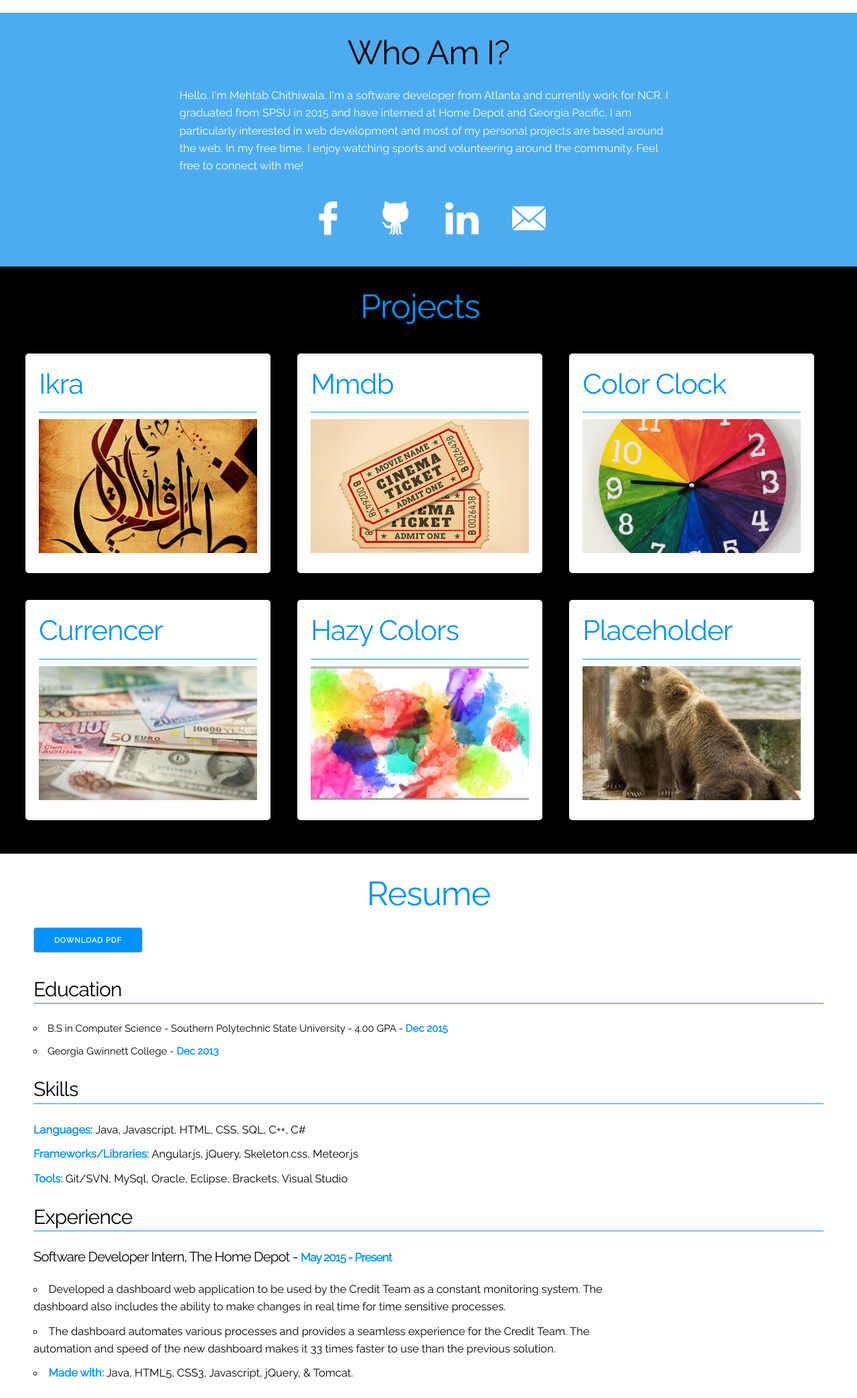
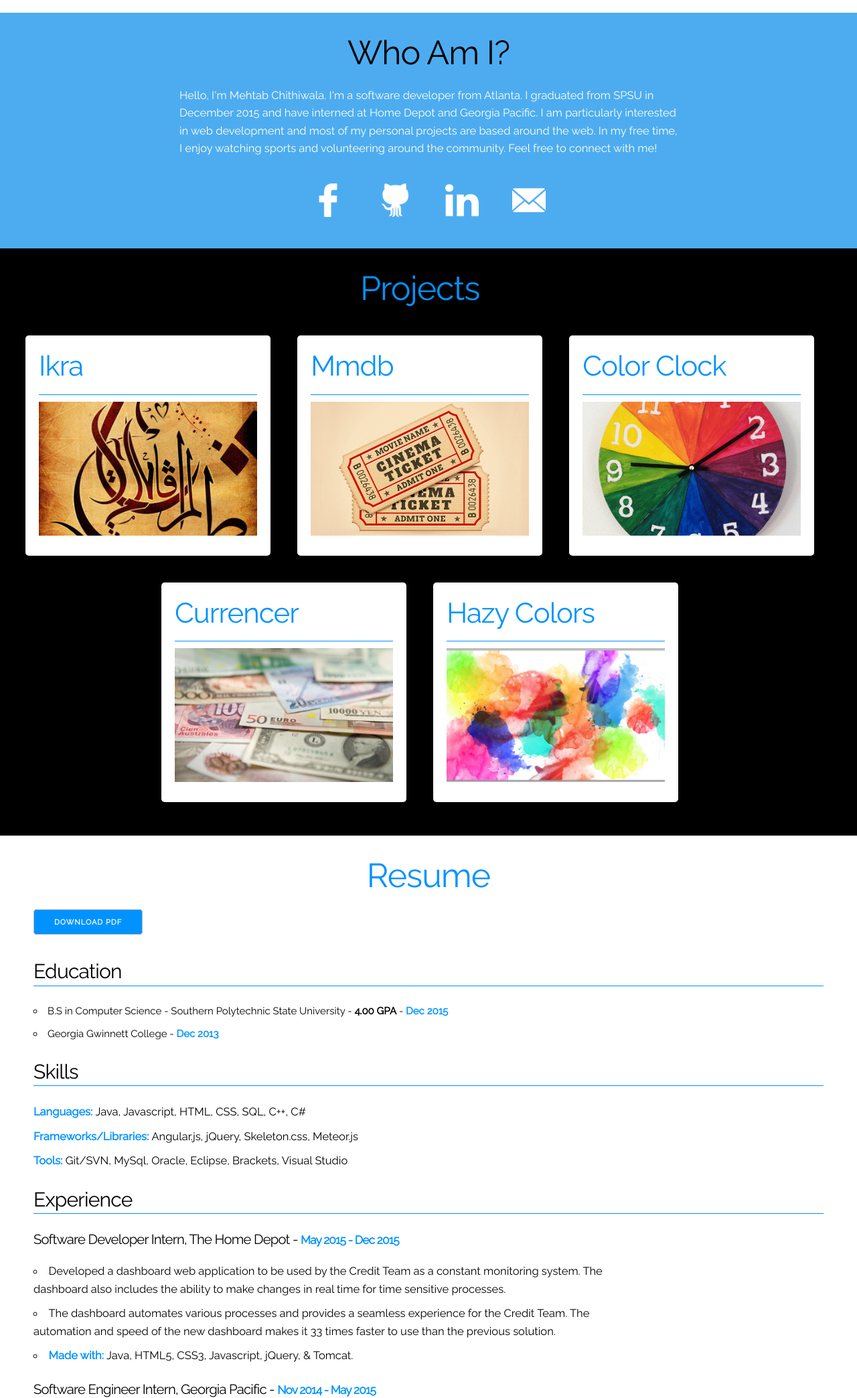
Before and after one commit to mchithiw/Portfolio-2.0, a plain HTML site: page index.html in a window 1280 px wide. Shown: the part 180-2268 px from the top of the page at 67% size. Drawn offline with Linux system fonts and the light colour scheme; some packages are replaced by stand-ins of ours.

Commit message:
Minor changes to content

```diff
--- a/home.html
+++ b/home.html
@@ -5,7 +5,7 @@
     <div class="row">
 
         <div class="about-container twelve columns">
-            <p> Hello, I'm Mehtab Chithiwala. I'm a software developer from Atlanta and currently work for NCR. I graduated from SPSU in 2015 and have interned at Home Depot and Georgia Pacific. I am particularly interested in web development and most of my personal projects are based around the web. In my free time, I enjoy watching sports and volunteering around the community. Feel free to connect with me! </p>
+            <p> Hello, I'm Mehtab Chithiwala. I'm a software developer from Atlanta. I graduated from SPSU in December 2015 and have interned at Home Depot and Georgia Pacific. I am particularly interested in web development and most of my personal projects are based around the web. In my free time, I enjoy watching sports and volunteering around the community. Feel free to connect with me! </p>
 
             <div class="social-container">
 
@@ -71,7 +71,7 @@
             <div class="education">
                 <h4 class="resume-category-title"> Education </h4>
                 <ul>
-                    <li class="resume-line"> B.S in Computer Science - Southern Polytechnic State University - <span class="">4.00 GPA</span> - <span class="blue"> Dec 2015 </span> </li>
+                    <li class="resume-line"> B.S in Computer Science - Southern Polytechnic State University - <span class="bold">4.00 GPA</span> - <span class="blue"> Dec 2015 </span> </li>
                     <li class="resume-line"> Georgia Gwinnett College - <span class="blue"> Dec 2013 </span> </li>
                 </ul>
             </div>
--- a/scripts/index.js
+++ b/scripts/index.js
@@ -74,7 +74,7 @@ app.controller("homeController", function($scope, $location, $http) {
         {
             name: 'Ikra',
             description: 'A web application that allows users to search the Quran for quick reference, read, and listen to specific ayats or complete suras.',
-            how: 'Angular.js, Skeleton.css, PHP, & MySQL.',
+            how: 'Angular.js, PHP, MySQL & Skeleton.css.',
             url: 'http://www.chithiwala.me',
             background: "content/images/cali2.jpg",
             imageOn:  "content/images/cali2.jpg",
@@ -83,7 +83,7 @@ app.controller("homeController", function($scope, $location, $http) {
         {
             name: 'Mmdb',
             description: 'A web application that lets users look up movies and TV shows, view trailers, ratings, descriptions, and also check what movies are playing in theaters.',
-            how: 'Angular.js, Skeleton.css, TheMovieDB API, & OMDB API.',
+            how: 'Angular.js, TheMovieDB API, OMDB API & Skeleton.css.',
             url: 'http://www.mehtabc.com/movies',
             background: "content/images/movie.jpg",
             imageOn: "content/images/movie.jpg",
@@ -110,19 +110,10 @@ app.controller("homeController", function($scope, $location, $http) {
         {
             name: 'Hazy Colors',
             description: 'A game based on how confusing colors can be. Navigate the confusion and pick the correct colors. How quick can you think?',
-            how: 'Angular.js, jQuery, HTML, & CSS.',
+            how: 'Angular.js, jQuery, HTML5, & CSS3.',
             url: 'http://www.mehtabc.com/hazy',
             background: "content/images/colors.jpg",
             imageOn:  "content/images/colors.jpg",
-            imageOff: ""
-        },
-        {
-            name: 'Placeholder',
-            description: 'A web application that lets users look up movies and TV shows, view trailers, ratings, descriptions, and also check what movies are playing in theaters.',
-            how: 'Angular.js, Skeleton.css, TheMovieDB API, & OMDB API.',
-            url: 'http://www.mehtabc.com/movies',
-            background: "content/images/bear2.jpg",
-            imageOn: "content/images/bear2.jpg",
             imageOff: ""
         }
     ];
@@ -141,7 +132,7 @@ app.controller("homeController", function($scope, $location, $http) {
             title: 'Software Developer Intern',
             company: 'The Home Depot',
             startDate: 'May 2015',
-            endDate: 'Present',
+            endDate: 'Dec 2015',
             madeWith: 'Java, HTML5, CSS3, Javascript, jQuery, & Tomcat.',
             bulletOne: 'Developed a dashboard web application to be used by the Credit Team as a constant monitoring system. The dashboard also includes the ability to make changes in real time for time sensitive processes.',
             bulletTwo: 'The dashboard automates various processes and provides a seamless experience for the Credit Team. The automation and speed of the new dashboard makes it 33 times faster to use than the previous solution.'
```
